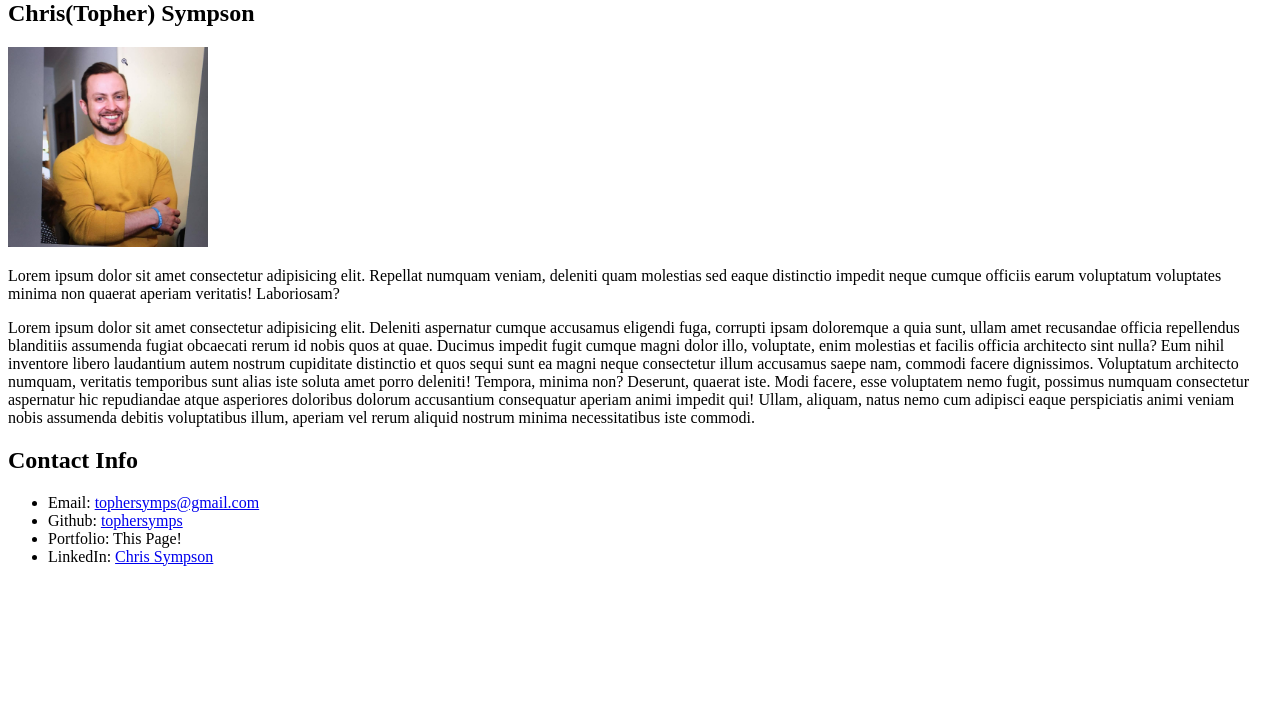
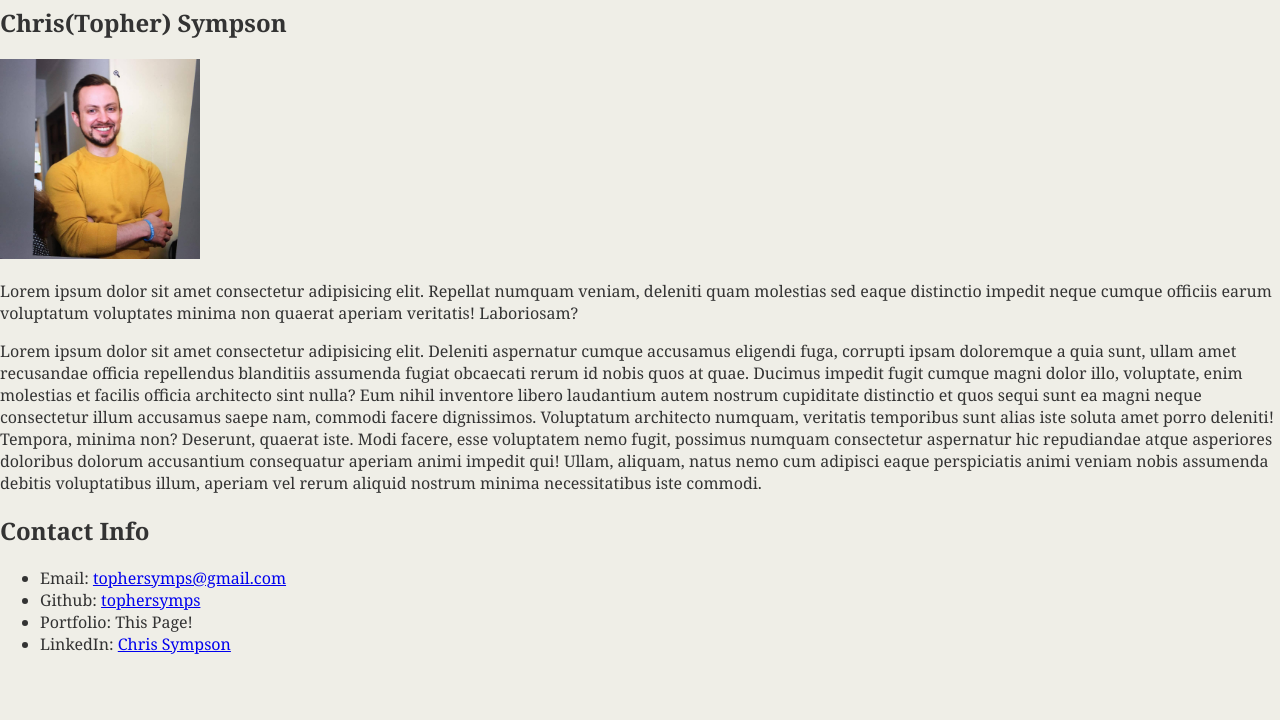
Before and after one commit to tophersymps/day2, a plain HTML site: page student-bio.html in a window 1280 px wide. Shown: the part 80-800 px from the top of the page. Drawn offline with Linux system fonts and the light colour scheme.

Commit message:
Added styles.css and started stylin'

```diff
--- /dev/null
+++ b/assets/styles.css
@@ -0,0 +1,7 @@
+body {
+    background-color: #EFEEE7;
+    font-family: Georgia, 'Times New Roman', Times, serif;
+    color: #333333;
+    margin: 0;
+    padding: 0;
+}
--- a/sympsonBio.html
+++ b/student-bio.html
@@ -2,15 +2,25 @@
 <html lang="en">
 <head>
     <title>Student Bio</title>
+    <link rel="stylesheet" type="text/css" href="assets/styles.css">
 </head>
 <body>
+    <div class="container">
+
     <h1>Student Bio</h1>
+    <div id="main-bio">
     <h2>Chris(Topher) Sympson</h2>
+
+    <div id="bio-image">
     <img src="assets/me.jpg" alt="It's me!" height="200px" width="200px">
+    </div> <!--End bio-image div-->
+
     <p>Lorem ipsum dolor sit amet consectetur adipisicing elit. Repellat numquam veniam, deleniti quam molestias sed eaque distinctio impedit neque cumque officiis earum voluptatum voluptates minima non quaerat aperiam veritatis! Laboriosam?</p>
 
     <p>Lorem ipsum dolor sit amet consectetur adipisicing elit. Deleniti aspernatur cumque accusamus eligendi fuga, corrupti ipsam doloremque a quia sunt, ullam amet recusandae officia repellendus blanditiis assumenda fugiat obcaecati rerum id nobis quos at quae. Ducimus impedit fugit cumque magni dolor illo, voluptate, enim molestias et facilis officia architecto sint nulla? Eum nihil inventore libero laudantium autem nostrum cupiditate distinctio et quos sequi sunt ea magni neque consectetur illum accusamus saepe nam, commodi facere dignissimos. Voluptatum architecto numquam, veritatis temporibus sunt alias iste soluta amet porro deleniti! Tempora, minima non? Deserunt, quaerat iste. Modi facere, esse voluptatem nemo fugit, possimus numquam consectetur aspernatur hic repudiandae atque asperiores doloribus dolorum accusantium consequatur aperiam animi impedit qui! Ullam, aliquam, natus nemo cum adipisci eaque perspiciatis animi veniam nobis assumenda debitis voluptatibus illum, aperiam vel rerum aliquid nostrum minima necessitatibus iste commodi.</p>
+    </div> <!--End main-bio div-->
 
+    <div id="contact-info">
     <h2>Contact Info</h2>
     <ul>
         <li>Email: <a href="mailto:tophersymps@gmail.com">tophersymps@gmail.com</a></li>
@@ -18,6 +28,8 @@
         <li>Portfolio: This Page!</li>
         <li>LinkedIn: <a href="https://www.linkedin.com/in/csympson">Chris Sympson</a></li>
     </ul>
+    </div> <!--End contact-info div-->
 
+    </div> <!--End Container Div-->
 </body>
 </html>
```
